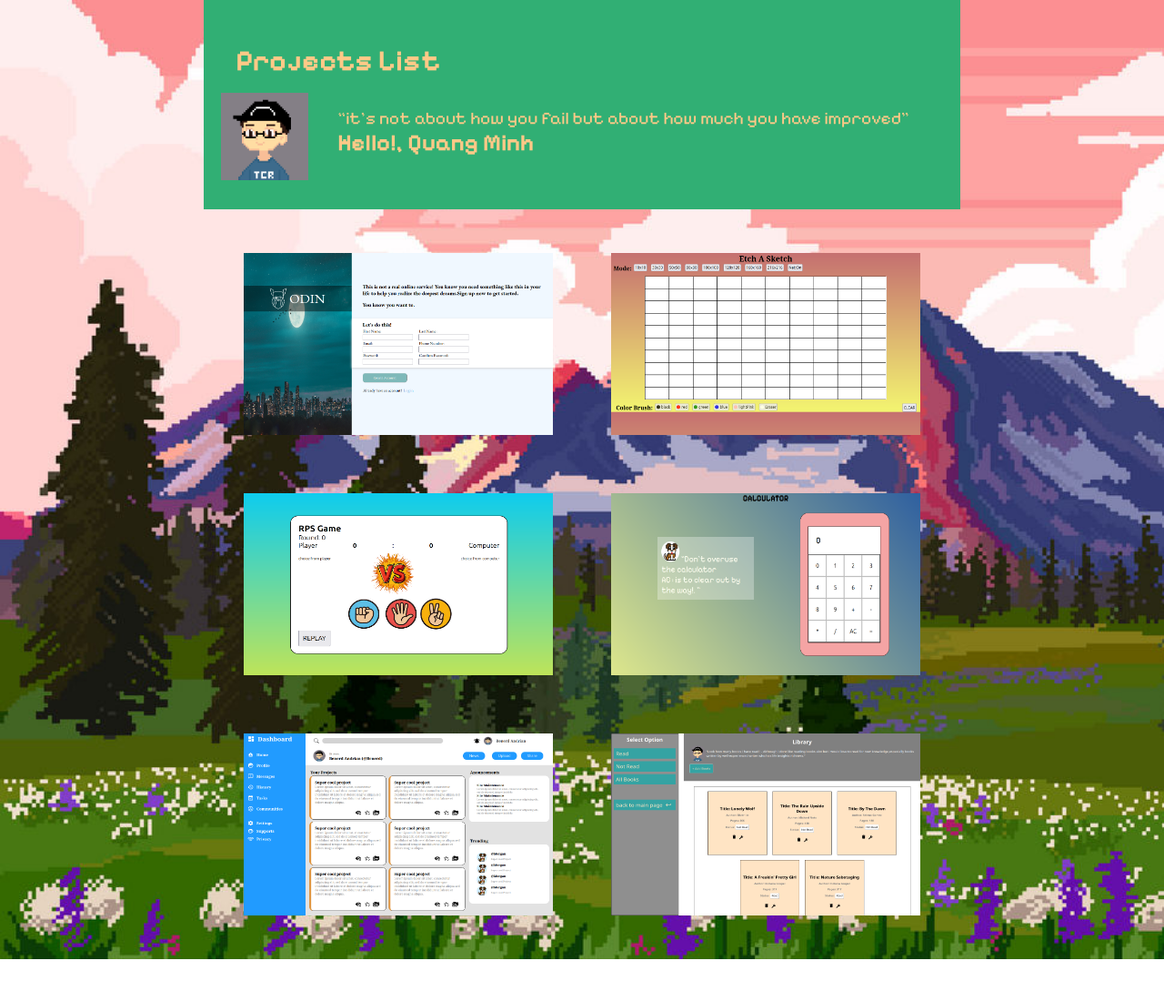
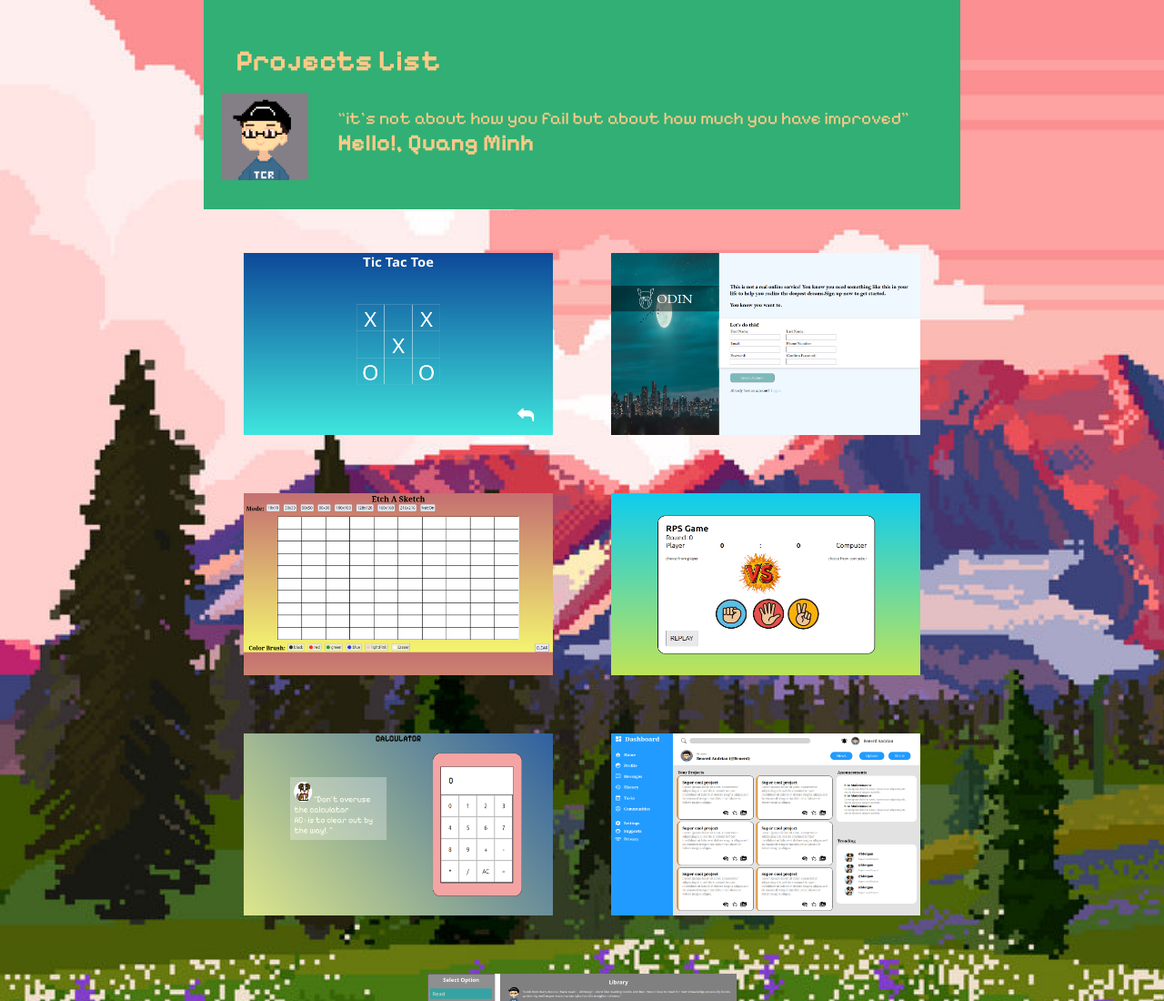
Before and after one commit to BenerdAndrian/myPortfolio, a plain HTML site: page index.html in a window 1280 px wide. Shown: the top 1100 px of the page at 91% size. Before the commit the page ends 1054 px from the top, so only its background shows below. Drawn offline with Linux system fonts and the light colour scheme.

Commit message:
adding new project

```diff
--- a/index.html
+++ b/index.html
@@ -27,6 +27,10 @@
     <ul>
 
       <li>
+         <a href="https://benerdandrian.github.io/tictactoe/"><img src="res/project7.png" alt="tic tac toe"></a>
+      </li>
+
+      <li>
          <a href="https://benerdandrian.github.io/Sign-up-form/"><img src="res/project6.png" alt="sign up form"></a>
       </li>
 
```
Also changed, not shown: res/project7.png (added).
